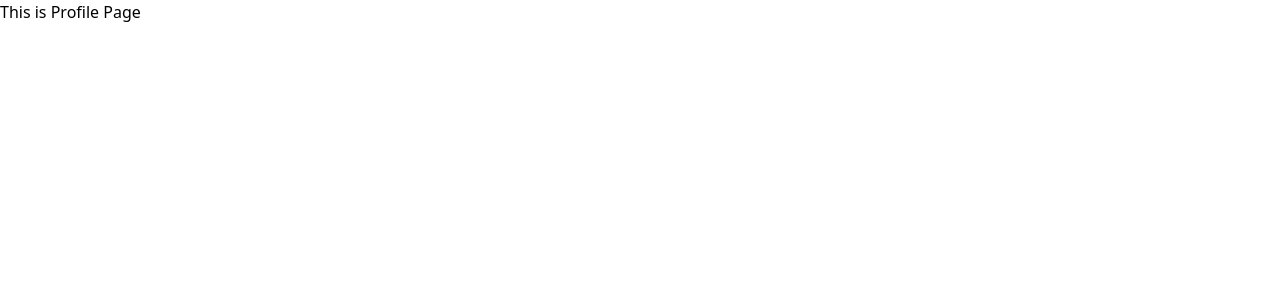
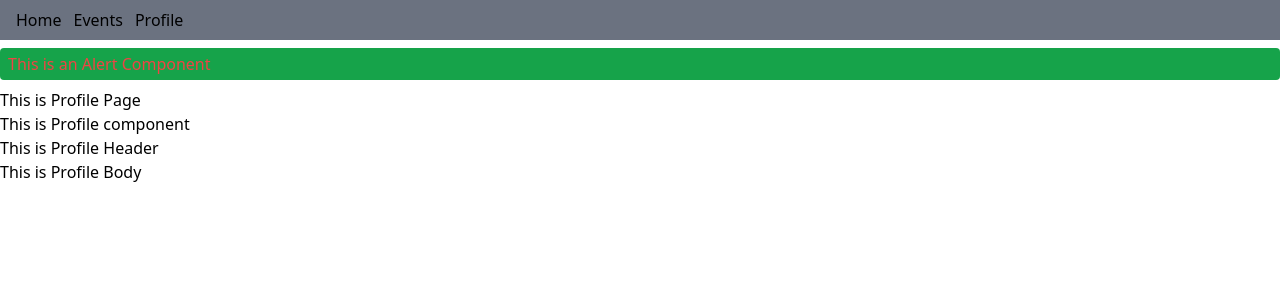
Before and after one commit to Mikeshets/MY_NUXT_PROJECT, a Nuxt app: page /Profile in a window 1280 px wide. Shown: the top 300 px of the page. Built offline with nearby package versions, Linux system fonts and the light colour scheme.

Commit message:
Component Understanding

```diff
--- a/app.vue
+++ b/app.vue
@@ -1,5 +1,6 @@
 <template>
   <nuxt-layout>
+    <Header></Header>
     <nuxt-page />
   </nuxt-layout>
 </template>
--- /dev/null
+++ b/components/Alert.vue
@@ -0,0 +1,5 @@
+<template>
+    <div class="bg-green-600 px-2 py-1 my-2 rounded text-red-500">
+        This is an Alert Component
+    </div>
+</template>
--- /dev/null
+++ b/components/Header.vue
@@ -0,0 +1,9 @@
+<template>
+  <div>
+    <header class="flex justify-start items-center gap-3 px-4 py-2 bg-gray-500">
+          <nuxt-link to="/">Home</nuxt-link>
+          <nuxt-link to="/Events">Events</nuxt-link>
+          <nuxt-link to="/Profile">Profile</nuxt-link>
+    </header>
+  </div>
+</template>
--- /dev/null
+++ b/components/Profile/Header/Body.vue
@@ -0,0 +1,5 @@
+<template>
+    <div>
+        This is Profile Body
+    </div>
+</template>
--- /dev/null
+++ b/components/Profile/Header/index.vue
@@ -0,0 +1,5 @@
+<template>
+    <div>
+        This is Profile Header
+    </div>
+</template>
--- /dev/null
+++ b/components/Profile/index.vue
@@ -0,0 +1,7 @@
+<template>
+    <div>
+        This is Profile component
+        <ProfileHeader />
+        <ProfileHeaderBody />
+    </div>
+</template>
--- a/pages/Profile/index.vue
+++ b/pages/Profile/index.vue
@@ -1,5 +1,7 @@
 <template>
     <div>
+        <Alert />
         This is Profile Page
+        <Profile />
     </div>
 </template>
--- a/pages/index.vue
+++ b/pages/index.vue
@@ -1,22 +1,9 @@
 <script setup>
 const nuxt = useNuxtApp()
-console.log(nuxt)
 </script>
 
 <template>
-    <header>
-        <ul>
-            <li>
-                <nuxt-link to="/">Home</nuxt-link>
-            </li>
-            <li>
-                <nuxt-link to="/Events">Events</nuxt-link>
-            </li>
-            <li>
-                <nuxt-link to="/Profile">Profile</nuxt-link>
-            </li>
-        </ul>
-    </header>
+
     <div>
         This Home Page
     </div>
```
